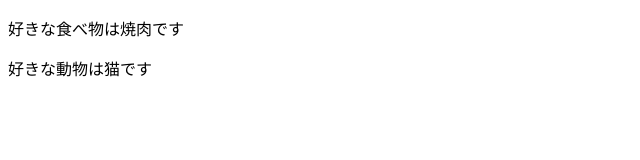
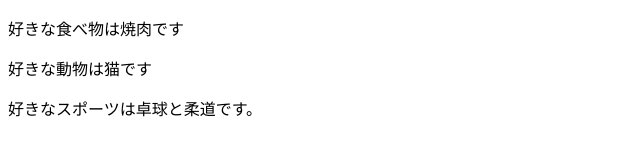
Before and after one commit to Charo249/command-practice, a plain HTML site: page index.html in a window 1280 px wide. Shown: the whole page, without its empty margins (0-640 px from the left). Drawn offline with Linux system fonts and the light colour scheme.

Commit message:
好きなスポーツを追記＆修正

```diff
--- a/index.html
+++ b/index.html
@@ -5,4 +5,5 @@
 
 		<p>好きな食べ物は焼肉です</p>
 		<p>好きな動物は猫です</p>
+		<p>好きなスポーツは卓球と柔道です。</p>
 	</body>
```
